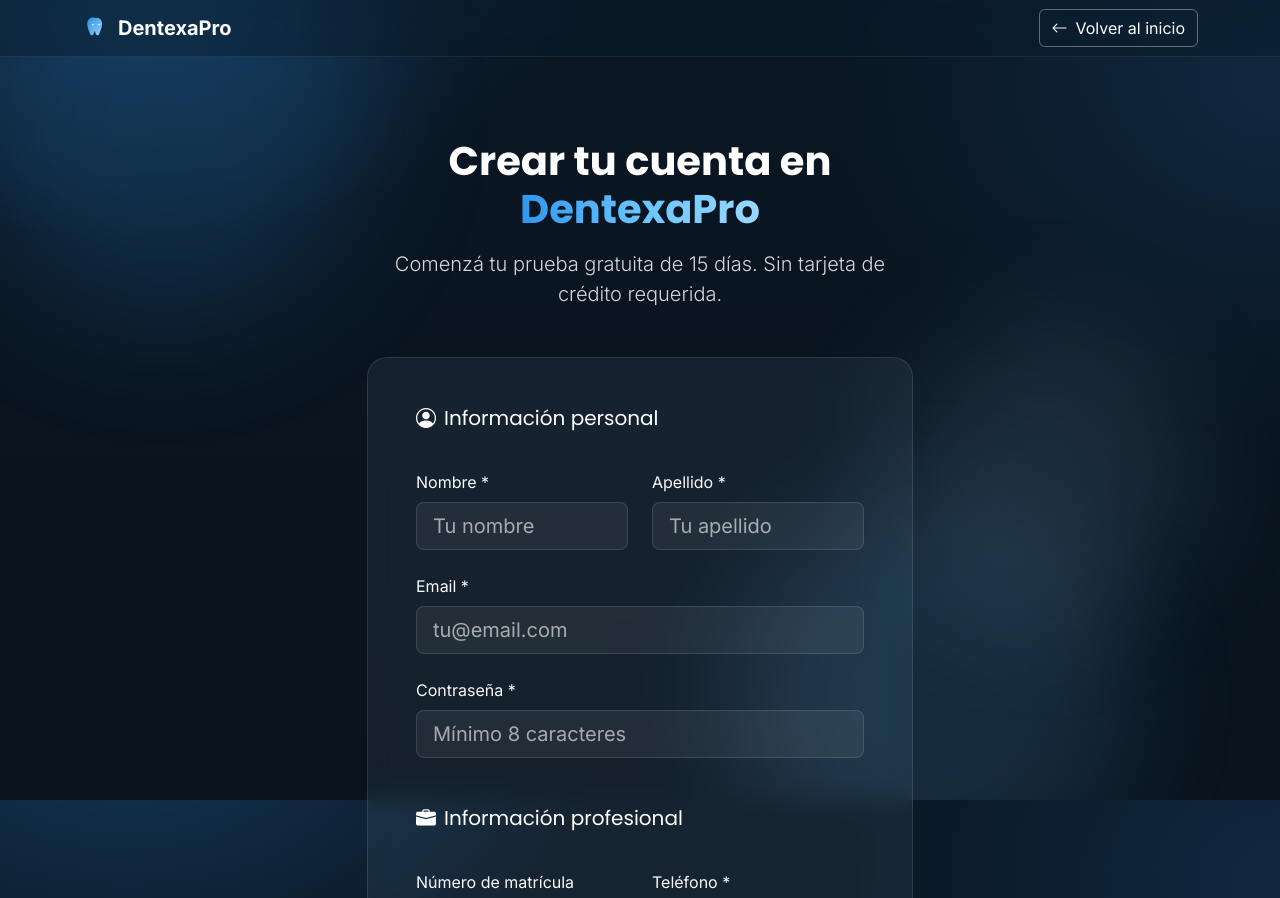
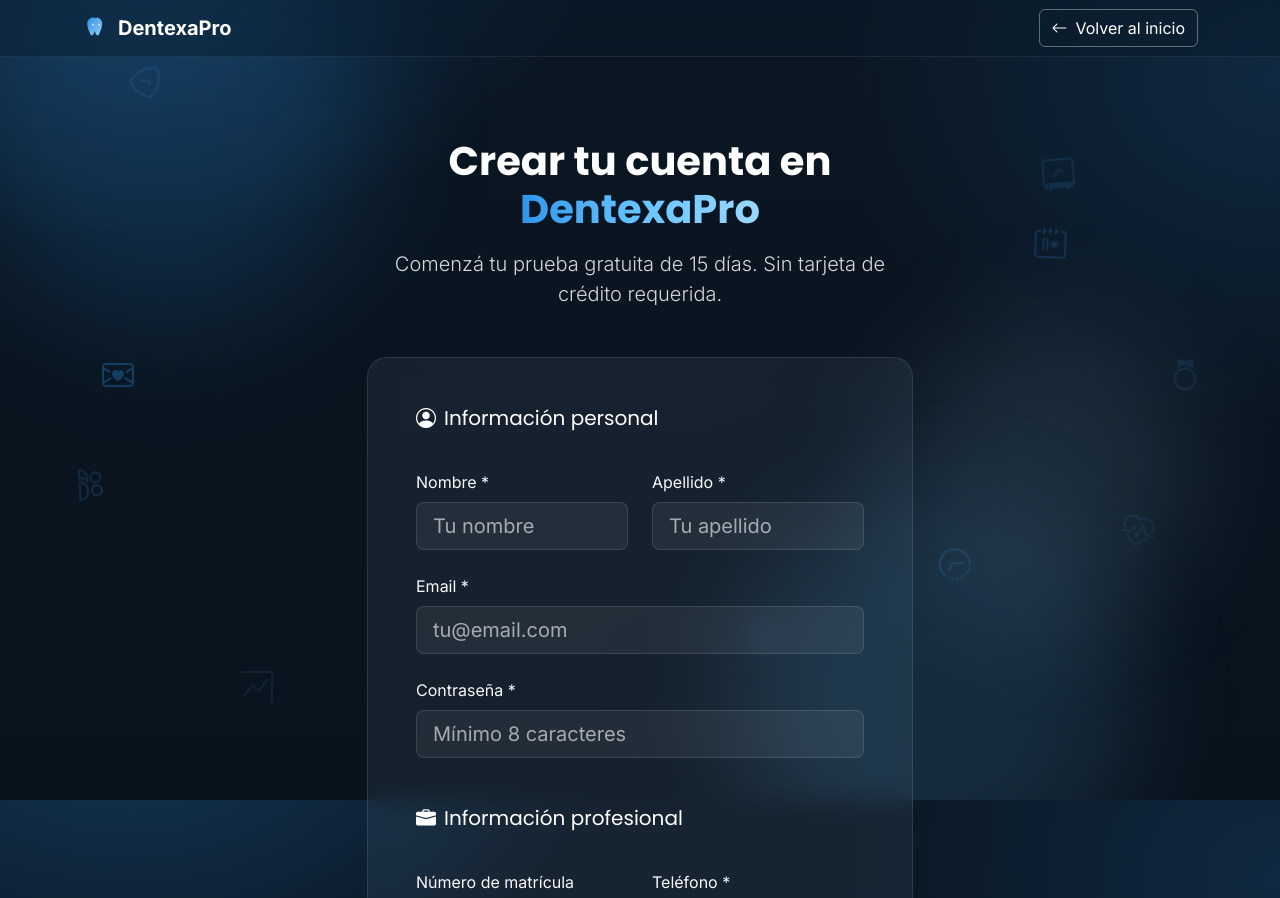
Before and after one commit to juantss123/malditoindex, a PHP site: page /registro.php in a window 1280 px wide. Shown: the top 898 px of the page. Run offline with PHP 8.4, Linux system fonts and the light colour scheme.

Commit message:
Agregar iconos flotantes al fondo del registro

```diff
--- a/registro.php
+++ b/registro.php
@@ -50,6 +50,40 @@ if (isLoggedIn()) {
       </div>
     </div>
   </nav>
+
+  <!-- Floating Icons Background -->
+  <div class="floating-elements" aria-hidden="true">
+    <div class="floating-icon" style="--delay: 0s; --duration: 8s;">
+      <i class="bi bi-shield-check"></i>
+    </div>
+    <div class="floating-icon" style="--delay: 2s; --duration: 10s;">
+      <i class="bi bi-calendar-check"></i>
+    </div>
+    <div class="floating-icon" style="--delay: 4s; --duration: 12s;">
+      <i class="bi bi-people"></i>
+    </div>
+    <div class="floating-icon" style="--delay: 6s; --duration: 9s;">
+      <i class="bi bi-heart-pulse"></i>
+    </div>
+    <div class="floating-icon" style="--delay: 1s; --duration: 11s;">
+      <i class="bi bi-graph-up"></i>
+    </div>
+    <div class="floating-icon" style="--delay: 3s; --duration: 13s;">
+      <i class="bi bi-journal-medical"></i>
+    </div>
+    <div class="floating-icon" style="--delay: 5s; --duration: 7s;">
+      <i class="bi bi-clock-history"></i>
+    </div>
+    <div class="floating-icon" style="--delay: 7s; --duration: 14s;">
+      <i class="bi bi-envelope-heart"></i>
+    </div>
+    <div class="floating-icon" style="--delay: 1.5s; --duration: 10s;">
+      <i class="bi bi-award"></i>
+    </div>
+    <div class="floating-icon" style="--delay: 4.5s; --duration: 8s;">
+      <i class="bi bi-gear"></i>
+    </div>
+  </div>
 
   <main class="hero section-pt pb-5 position-relative overflow-hidden">
     <div class="container">
```
